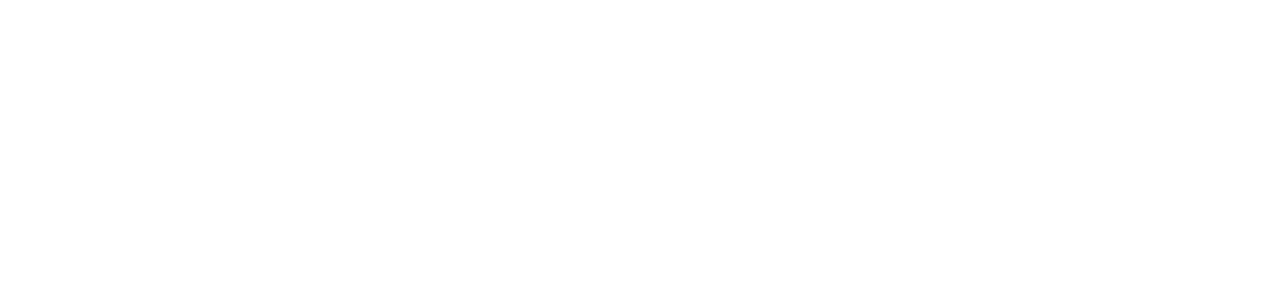
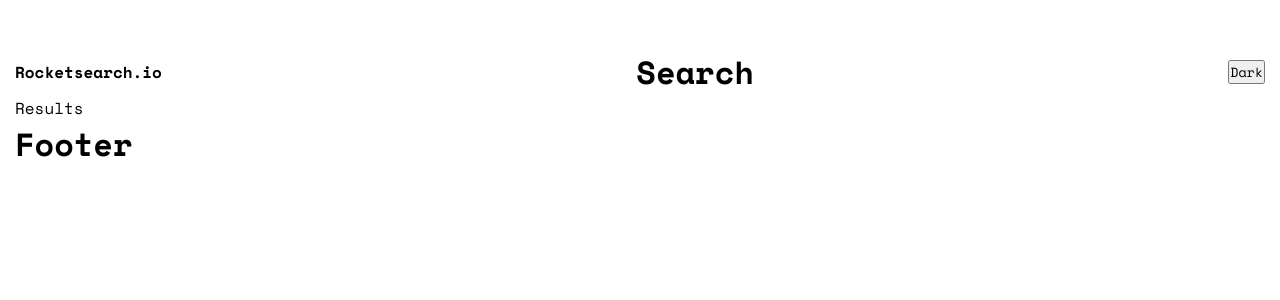
Before and after one commit to akshatsabavat/Rocketsearch.io, a React (Create React App) app: page /search in a window 1280 px wide. Shown: the top 300 px of the page. Built offline with nearby package versions, Linux system fonts and the light colour scheme.

Commit message:
feat(Project Template) - Files restructured and routing issues fixed

```diff
--- a/src/App.js
+++ b/src/App.js
@@ -1,5 +1,18 @@
-import Router from "./router";
+import "./App.scss";
+import Footer from "./components/Footer/Footer";
+import Navbar from "./components/Navbar/Navbar";
+import Routes from "./components/Routes/Routes";
 
-export default function App() {
-  return <Router />;
-}
+const App = () => {
+  return (
+    <div className="AppPage">
+      <div className="AppPage__AppContent">
+        <Navbar />
+        <Routes />
+        <Footer />
+      </div>
+    </div>
+  );
+};
+
+export default App;
--- a/src/App.scss
+++ b/src/App.scss
@@ -0,0 +1,5 @@
+.AppPage {
+  max-width: 1250px;
+  margin-left: auto;
+  margin-right: auto;
+}
--- a/src/index.js
+++ b/src/index.js
@@ -1,17 +1,13 @@
-import React from 'react';
-import ReactDOM from 'react-dom';
-import './index.scss';
-import App from './App';
-import reportWebVitals from './reportWebVitals';
+import React from "react";
+import ReactDom from "react-dom";
+import { BrowserRouter as Router } from "react-router-dom";
 
-ReactDOM.render(
-  <React.StrictMode>
+import App from "./App";
+import "./index.scss";
+
+ReactDom.render(
+  <Router>
     <App />
-  </React.StrictMode>,
-  document.getElementById('root')
+  </Router>,
+  document.getElementById("root")
 );
-
-// If you want to start measuring performance in your app, pass a function
-// to log results (for example: reportWebVitals(console.log))
-// or send to an analytics endpoint. Learn more: https://bit.ly/CRA-vitals
-reportWebVitals();
--- a/src/reportWebVitals.js
+++ /dev/null
@@ -1,13 +0,0 @@
-const reportWebVitals = onPerfEntry => {
-  if (onPerfEntry && onPerfEntry instanceof Function) {
-    import('web-vitals').then(({ getCLS, getFID, getFCP, getLCP, getTTFB }) => {
-      getCLS(onPerfEntry);
-      getFID(onPerfEntry);
-      getFCP(onPerfEntry);
-      getLCP(onPerfEntry);
-      getTTFB(onPerfEntry);
-    });
-  }
-};
-
-export default reportWebVitals;
--- a/src/router.js
+++ /dev/null
@@ -1,13 +0,0 @@
-import { BrowserRouter, Route, Switch } from "react-router-dom";
-import * as views from "./views";
-import React from "react";
-
-export default function Router() {
-  return (
-    <BrowserRouter>
-      <Switch>
-        <Route exact path="/" component={views.Home} />
-      </Switch>
-    </BrowserRouter>
-  );
-}
--- a/src/views/index.js
+++ /dev/null
@@ -1 +0,0 @@
-export {default as Home} from "./Home/Home"
```
Also changed, not shown: src/setupTests.js (deleted, +0 -5 lines), 1 other file (tests, documents, lock files or other folders).
